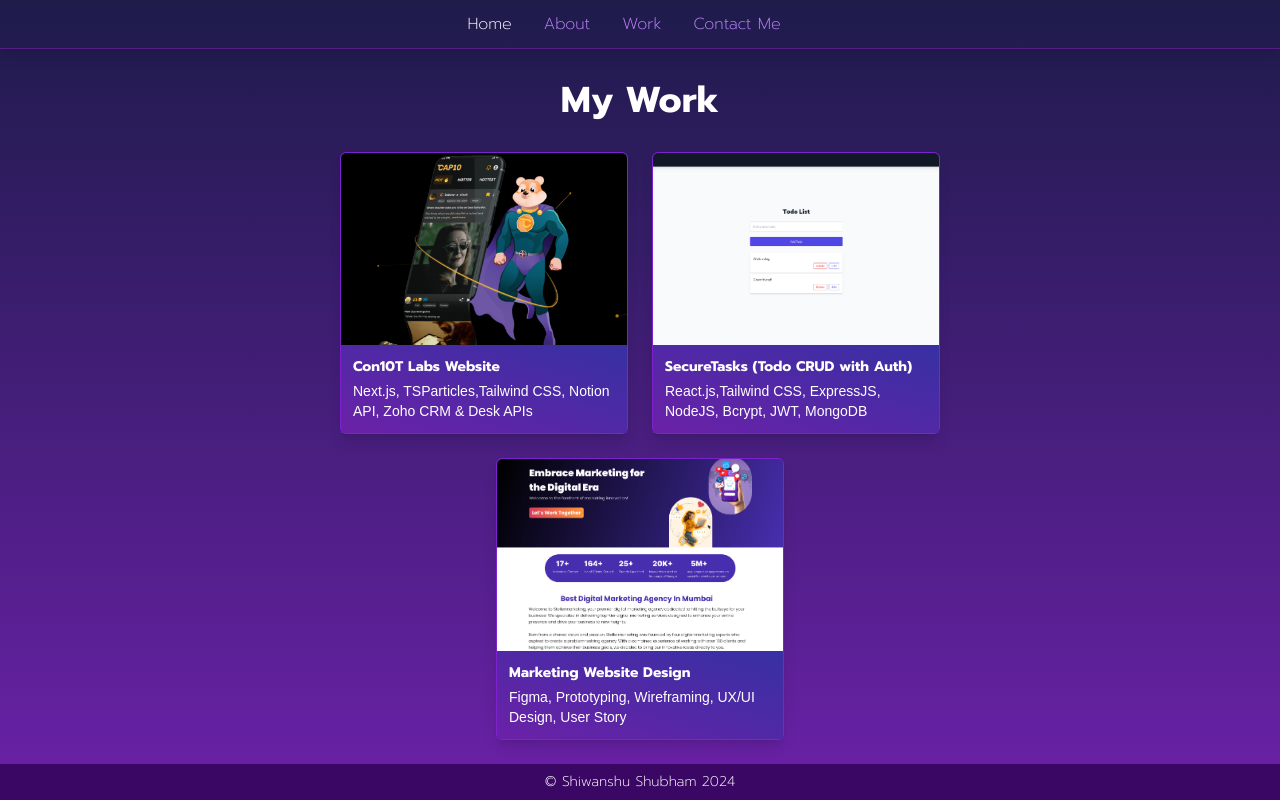
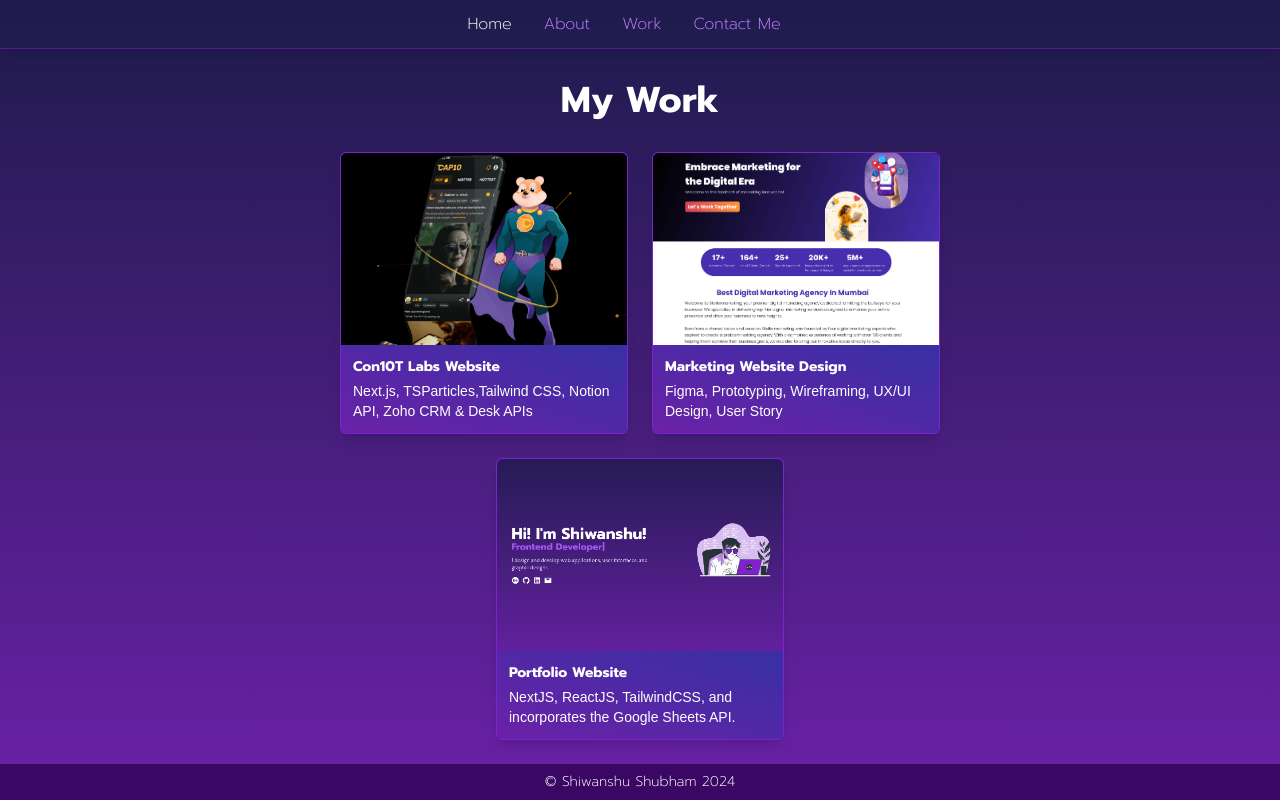
Before and after one commit to shiwanshudev/portfolio2023, a Next.js app: page /work in a window 1280 px wide. Built offline with nearby package versions, Linux system fonts and the light colour scheme; a web font is replaced by a local one.

Commit message:
Remove securetasks from projects

```diff
--- a/src/app/work/page.tsx
+++ b/src/app/work/page.tsx
@@ -11,25 +11,18 @@ export default function About() {
       src: "/images/project2.png",
     },
     {
-      link: "https://todo-with-auth-six.vercel.app/",
-      name: "SecureTasks (Todo CRUD with Auth)",
-      description:
-        "React.js,Tailwind CSS, ExpressJS, NodeJS, Bcrypt, JWT, MongoDB",
-      src: "/images/project4.png",
-    },
-    {
       link: "https://www.figma.com/design/2Ng2OS9TLYmpsKuDmWG7KL/Shiwanshu---UI-Portfolio?node-id=0-1&t=cjeMhVM2WvBUFEyT-1",
       name: "Marketing Website Design",
       description: "Figma, Prototyping, Wireframing, UX/UI Design, User Story",
       src: "/images/project3.png",
     },
-    // {
-    //   link: "https://shiwanshudev.vercel.app/",
-    //   name: "Portfolio Website",
-    //   description:
-    //     "     NextJS, ReactJS, TailwindCSS, and incorporates the Google Sheets API.",
-    //   src: "/images/project1.png",
-    // },
+    {
+      link: "https://shiwanshudev.vercel.app/",
+      name: "Portfolio Website",
+      description:
+        "     NextJS, ReactJS, TailwindCSS, and incorporates the Google Sheets API.",
+      src: "/images/project1.png",
+    },
   ];
   return (
     <div className="mx-auto container text-center px-5 lg:px-48">
```
Also changed, not shown: public/images/project4.png (deleted).
